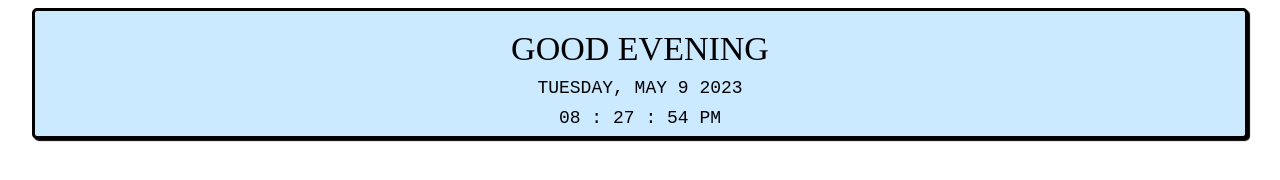
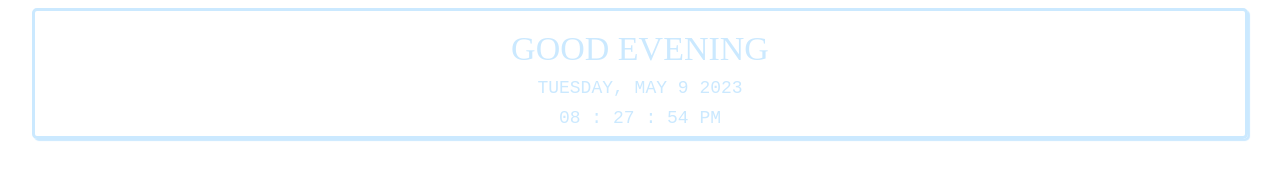
Before and after one commit to jamiepoli/notion-embeds, a plain HTML site: page index.html in a window 1280 px wide. Drawn offline with Linux system fonts and the light colour scheme.

Commit message:
Update index.html

```diff
--- a/index.html
+++ b/index.html
@@ -15,17 +15,16 @@
 
         .widget {
             padding: 5px 5px ;
-            color: #000000;
+            color: #cbe9ff;
             display: flex;
             justify-content:center;
             align-items:center;
             flex-direction: column;
             max-width: 95%;
             margin: auto;
-            border: 3px solid #000000;
+            border: 3px solid #cbe9ff;
             border-radius: 5px;
-            box-shadow: 2px 2px 1px 0px #000000;
-            background: #cbe9ff;
+            box-shadow: 2px 2px 1px 0px #cbe9ff;
 
         }
 
```
